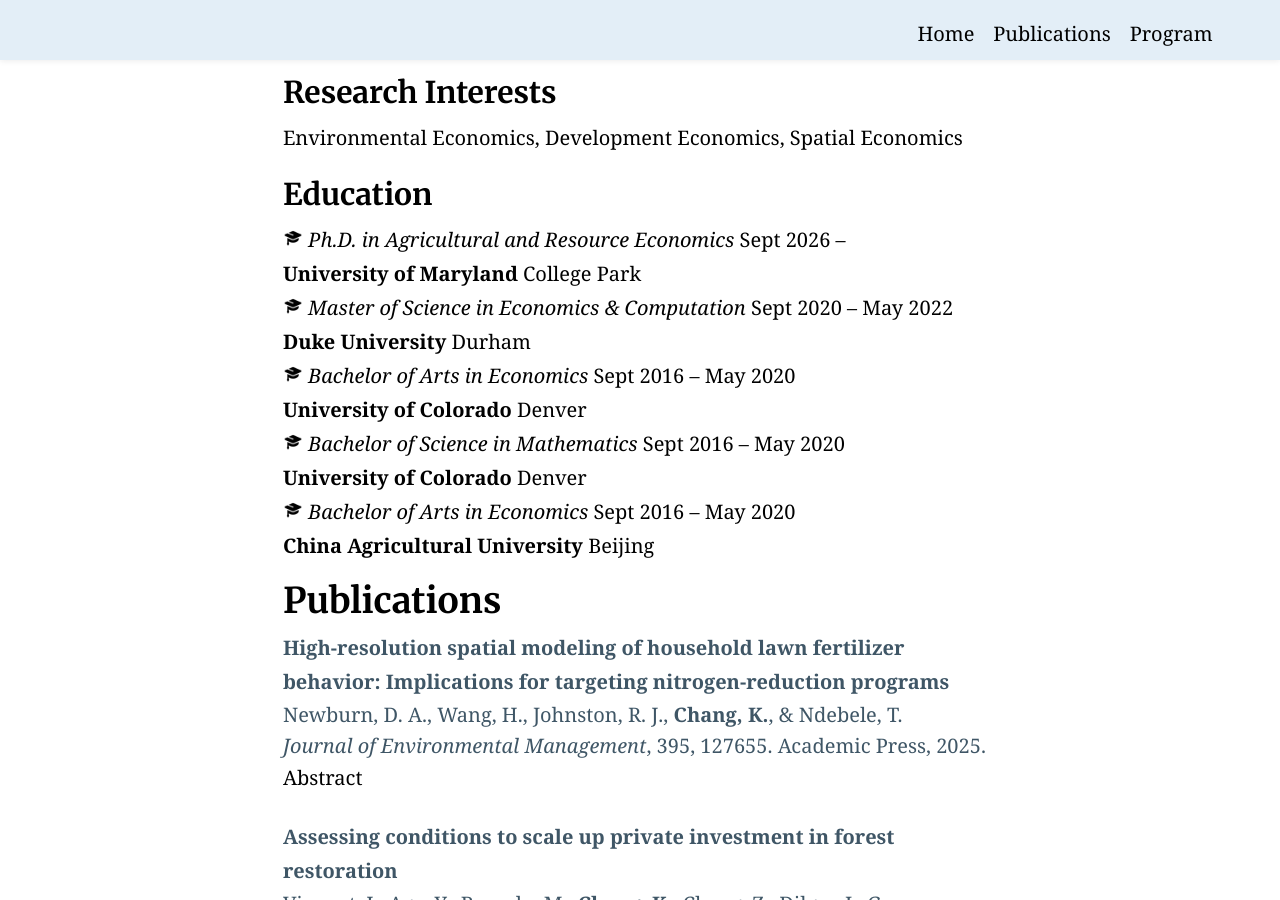
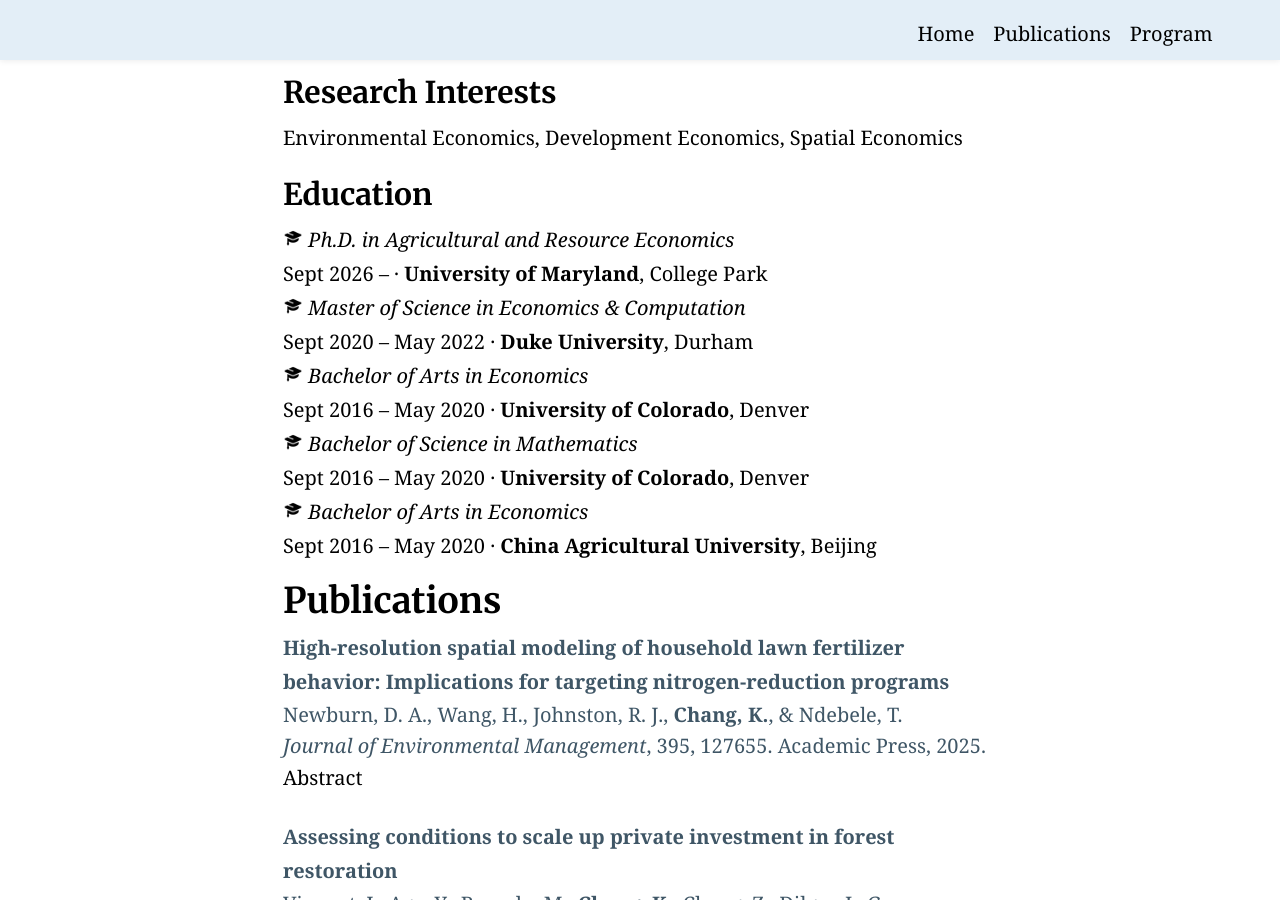
Before and after one commit to KaichaoChang/KaichaoChang.github.io, a Jekyll site: the page built from index.md, in a window 1280 px wide and 900 px high, scrolled down 994 px. Built offline with Jekyll 4.4.1, drawn with Linux system fonts in a browser that asks for light colours.

Commit message:
Restructure education: degree on line 1, date · university, city flush left on line 2
Co-Authored-By: Claude Sonnet 4.6 <noreply@anthropic.com>

```diff
--- a/assets/styles.scss
+++ b/assets/styles.scss
@@ -121,16 +121,12 @@ body,
 }
 
 .education-degree-row {
-  display: flex;
-  justify-content: space-between;
-  align-items: baseline;
-  margin-bottom: .15rem;
+  margin-bottom: .1rem;
 }
 
 .education-info-row {
-  display: flex;
-  justify-content: space-between;
-  align-items: baseline;
+  font-size: .85rem;
+  color: #555555;
 }
 
 .education-degree {
@@ -139,21 +135,19 @@ body,
 }
 
 .education-dates {
-  font-size: .85rem;
-  color: #444444;
-  white-space: nowrap;
+  color: #555555;
 }
 
 .education-university {
-  font-size: .9rem;
-  color: #444444;
   strong { color: #000000; }
 }
 
 .education-location {
-  font-size: .85rem;
-  color: #444444;
-  white-space: nowrap;
+  color: #555555;
+}
+
+.education-sep {
+  color: #aaaaaa;
 }
 
 // Publication subtitle
--- a/index.md
+++ b/index.md
@@ -38,51 +38,41 @@ My research interests lie in environmental economics, with a particular focus on
   <div class="education-item">
     <div class="education-degree-row">
       <span class="education-degree"><img src="/assets/icons8-education-48.png" class="inline-icon" width="20" height="20" alt="Education"> <em>Ph.D. in Agricultural and Resource Economics</em></span>
-      <span class="education-dates">Sept 2026 –</span>
     </div>
     <div class="education-info-row">
-      <span class="education-university"><strong>University of Maryland</strong></span>
-      <span class="education-location">College Park</span>
+      <span class="education-dates">Sept 2026 –</span><span class="education-sep"> · </span><span class="education-university"><strong>University of Maryland</strong></span><span class="education-sep">, </span><span class="education-location">College Park</span>
     </div>
   </div>
   <div class="education-item">
     <div class="education-degree-row">
       <span class="education-degree"><img src="/assets/icons8-education-48.png" class="inline-icon" width="20" height="20" alt="Education"> <em>Master of Science in Economics &amp; Computation</em></span>
-      <span class="education-dates">Sept 2020 – May 2022</span>
     </div>
     <div class="education-info-row">
-      <span class="education-university"><strong>Duke University</strong></span>
-      <span class="education-location">Durham</span>
+      <span class="education-dates">Sept 2020 – May 2022</span><span class="education-sep"> · </span><span class="education-university"><strong>Duke University</strong></span><span class="education-sep">, </span><span class="education-location">Durham</span>
     </div>
   </div>
   <div class="education-item">
     <div class="education-degree-row">
       <span class="education-degree"><img src="/assets/icons8-education-48.png" class="inline-icon" width="20" height="20" alt="Education"> <em>Bachelor of Arts in Economics</em></span>
-      <span class="education-dates">Sept 2016 – May 2020</span>
     </div>
     <div class="education-info-row">
-      <span class="education-university"><strong>University of Colorado</strong></span>
-      <span class="education-location">Denver</span>
+      <span class="education-dates">Sept 2016 – May 2020</span><span class="education-sep"> · </span><span class="education-university"><strong>University of Colorado</strong></span><span class="education-sep">, </span><span class="education-location">Denver</span>
     </div>
   </div>
   <div class="education-item">
     <div class="education-degree-row">
       <span class="education-degree"><img src="/assets/icons8-education-48.png" class="inline-icon" width="20" height="20" alt="Education"> <em>Bachelor of Science in Mathematics</em></span>
-      <span class="education-dates">Sept 2016 – May 2020</span>
     </div>
     <div class="education-info-row">
-      <span class="education-university"><strong>University of Colorado</strong></span>
-      <span class="education-location">Denver</span>
+      <span class="education-dates">Sept 2016 – May 2020</span><span class="education-sep"> · </span><span class="education-university"><strong>University of Colorado</strong></span><span class="education-sep">, </span><span class="education-location">Denver</span>
     </div>
   </div>
   <div class="education-item">
     <div class="education-degree-row">
       <span class="education-degree"><img src="/assets/icons8-education-48.png" class="inline-icon" width="20" height="20" alt="Education"> <em>Bachelor of Arts in Economics</em></span>
-      <span class="education-dates">Sept 2016 – May 2020</span>
     </div>
     <div class="education-info-row">
-      <span class="education-university"><strong>China Agricultural University</strong></span>
-      <span class="education-location">Beijing</span>
+      <span class="education-dates">Sept 2016 – May 2020</span><span class="education-sep"> · </span><span class="education-university"><strong>China Agricultural University</strong></span><span class="education-sep">, </span><span class="education-location">Beijing</span>
     </div>
   </div>
 </div>
```
